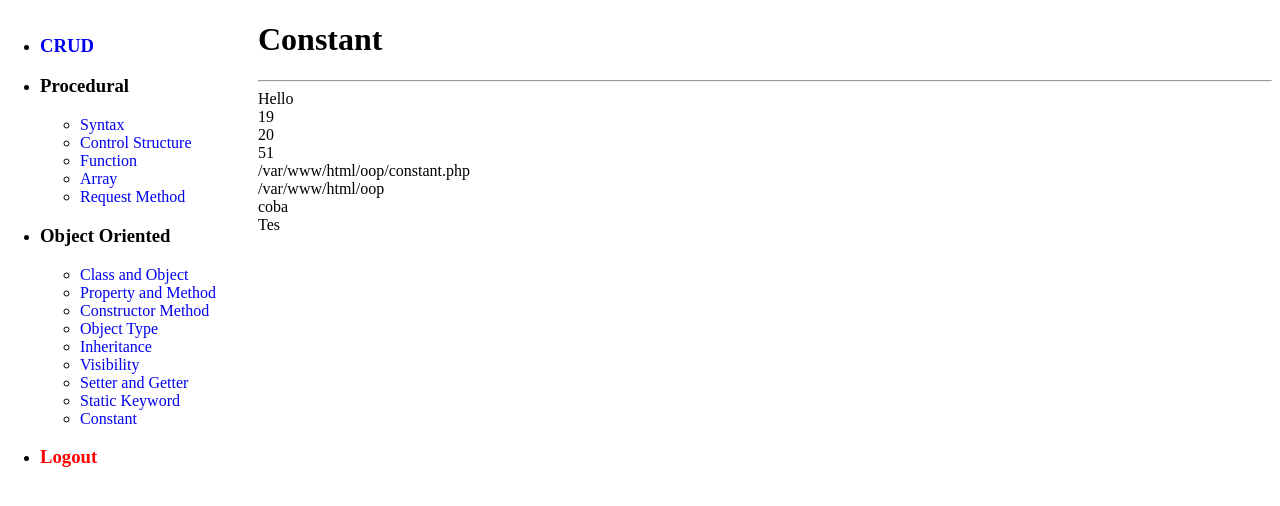
After one commit to Hendrawan5rb/php, a PHP site: page /oop/constant.php in a window 1280 px wide. The commit adds this page. Shown: the top 506 px of the page. Run offline with PHP 8.4, Linux system fonts and the light colour scheme.

Commit message:
Constant

```diff
--- /dev/null
+++ b/oop/constant.php
@@ -0,0 +1,65 @@
+<!DOCTYPE html>
+<html lang="en">
+
+<head>
+    <meta charset="UTF-8">
+    <meta name="viewport" content="width=device-width, initial-scale=1.0">
+    <link rel="icon" type="image/png" href="/img/app/favicon-32x32.png" sizes="32x32" />
+    <link rel="icon" type="image/png" href="/img/app/favicon-16x16.png" sizes="16x16" />
+    <link rel="stylesheet" href="/css/style.css">
+    <title>Constant</title>
+</head>
+
+<body>
+
+    <?php include '../sidebar.php' ?>
+
+    <div class="main">
+
+        <h1>Constant</h1>
+        <hr>
+
+        <?php
+        // Constant/Konstanta
+        // Nilai Konstanta tidak berubah tidak seperti Variabel
+        // Biasakan menamai Konstanta dengan huruf KAPITAL semua supaya membedakan antara Konstanta dan Variabel
+
+        // Tidak bisa masuk dalam Class
+        define('NAMA', "Hello");
+
+        // Bisa
+        const UMUR = 19;
+
+        class Tes
+        {
+            // define('NAMA', "Hello");
+            const UMUR = 20;
+            public $kelas = __CLASS__;
+        }
+
+        function coba()
+        {
+            return __FUNCTION__;
+        }
+
+        echo NAMA . "<br>";
+        echo UMUR . "<br>";
+
+        echo Tes::UMUR . "<br>";
+
+        // Magic Constant
+        echo __LINE__ . "<br>";
+        echo __FILE__ . "<br>";
+        echo __DIR__ . "<br>";
+
+        echo coba() . "<br>";
+
+        $obj = new Tes();
+        echo $obj->kelas;
+        ?>
+
+    </div>
+
+</body>
+
+</html>
--- a/sidebar.php
+++ b/sidebar.php
@@ -24,6 +24,7 @@
             <li><a href="/oop/visibility.php">Visibility</a></li>
             <li><a href="/oop/setter&&getter.php">Setter and Getter</a></li>
             <li><a href="/oop/static_keyword.php">Static Keyword</a></li>
+            <li><a href="/oop/constant.php">Constant</a></li>
         </ul>
     </li>
     <li>
```
